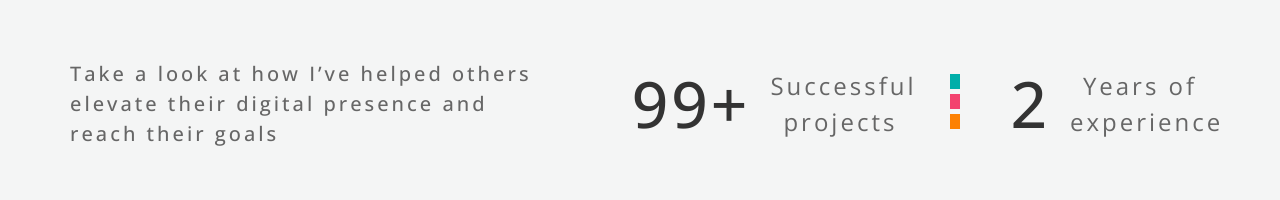
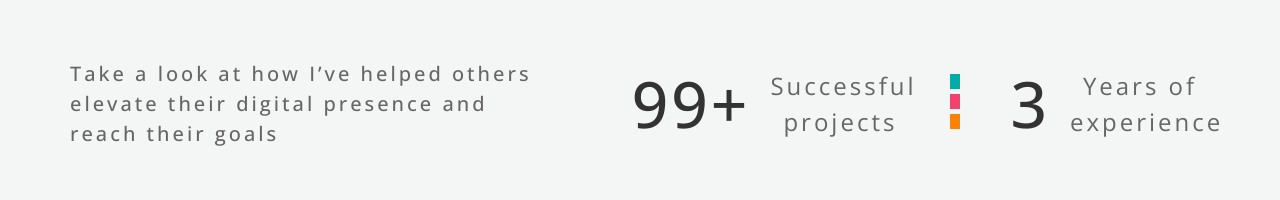
Before and after one commit to Count-MonteCristo/portfolio, a React (Create React App) app: page /portfolio in a window 1280 px wide. Shown: the part 301-501 px from the top of the page. Built offline with nearby package versions, Linux system fonts and the light colour scheme; a web font is replaced by a local one.

Commit message:
years update

```diff
--- a/src/components/HeroPortfolio.js
+++ b/src/components/HeroPortfolio.js
@@ -35,7 +35,7 @@ const HeroPortfolio = () => {
                 className="h2Stripes-svg"
               />
               <div className="experience">
-                <div className="number">2</div>
+                <div className="number">3</div>
                 <div className="label">Years of experience</div>
               </div>
             </div>
```
